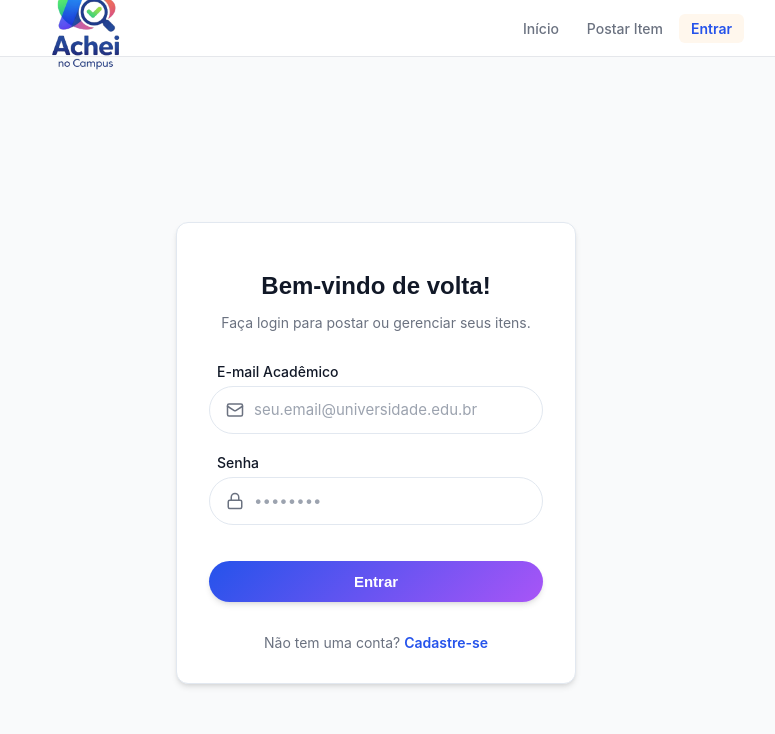
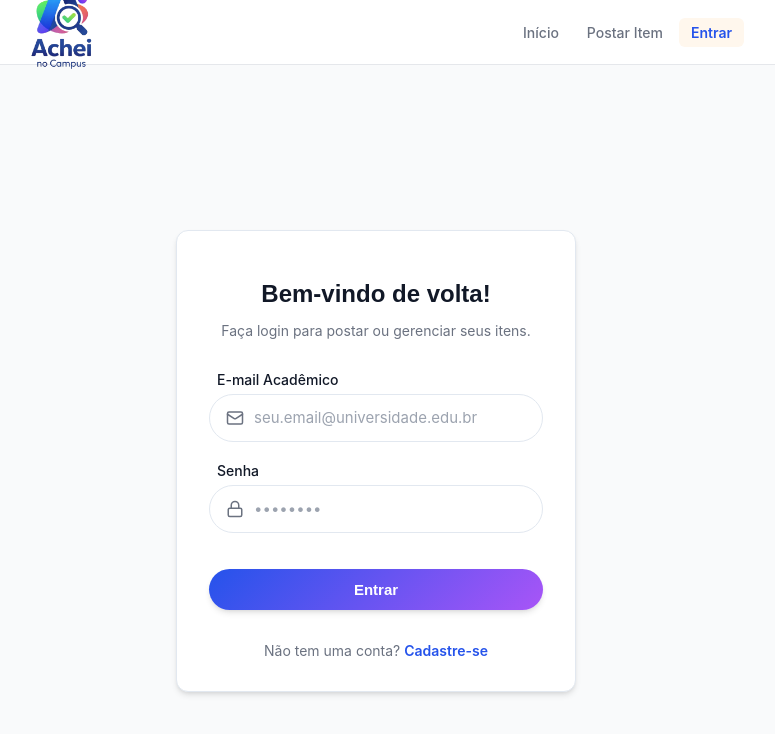
Before and after one commit to iago-pinheiro/AcheiNoCampus, a React (Vite) app in the folder frontend/: page /login in a window 1280 px wide. Shown: the top 734 px of the page, without its empty margins (264-1039 px from the left). Built offline with nearby package versions, Linux system fonts and the light colour scheme.

Commit message:
fix: ajusta margens negativas da logo para evitar corte no header

```diff
--- a/frontend/src/components/layout/Header.css
+++ b/frontend/src/components/layout/Header.css
@@ -13,29 +13,32 @@
   max-width: 768px;
   margin: 0 auto;
   padding: 0 1rem;
-  height: 56px;
+  height: 64px; /* Aumentado um pouco */
 }
 
 .header__logo {
   display: flex;
   align-items: center;
   text-decoration: none;
+  height: 100%;
 }
 
 .logo-desktop {
   display: none;
-  height: 56px; /* Matches header height */
+  height: 140px; /* Altura real grande para compensar o padding transparente */
   width: auto;
-  transform: scale(2.8);
-  transform-origin: left center;
+  margin-top: -38px;
+  margin-bottom: -38px;
+  margin-left: -16px; /* Ajuste fino lateral */
 }
 
 .logo-mobile {
   display: block;
-  height: 56px; /* Matches header height */
+  height: 120px;
   width: auto;
-  transform: scale(2.5);
-  transform-origin: left center;
+  margin-top: -32px;
+  margin-bottom: -32px;
+  margin-left: -12px;
 }
 
 @media (min-width: 640px) {
```
